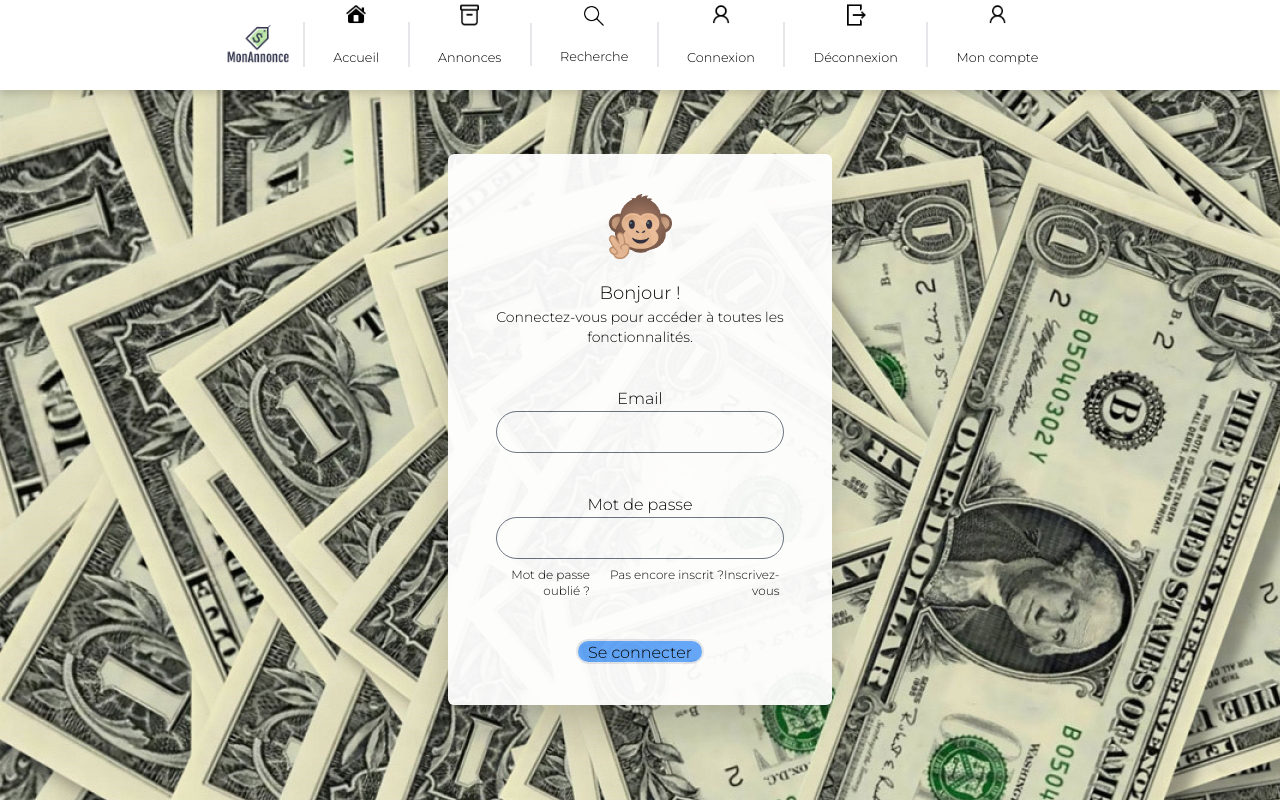
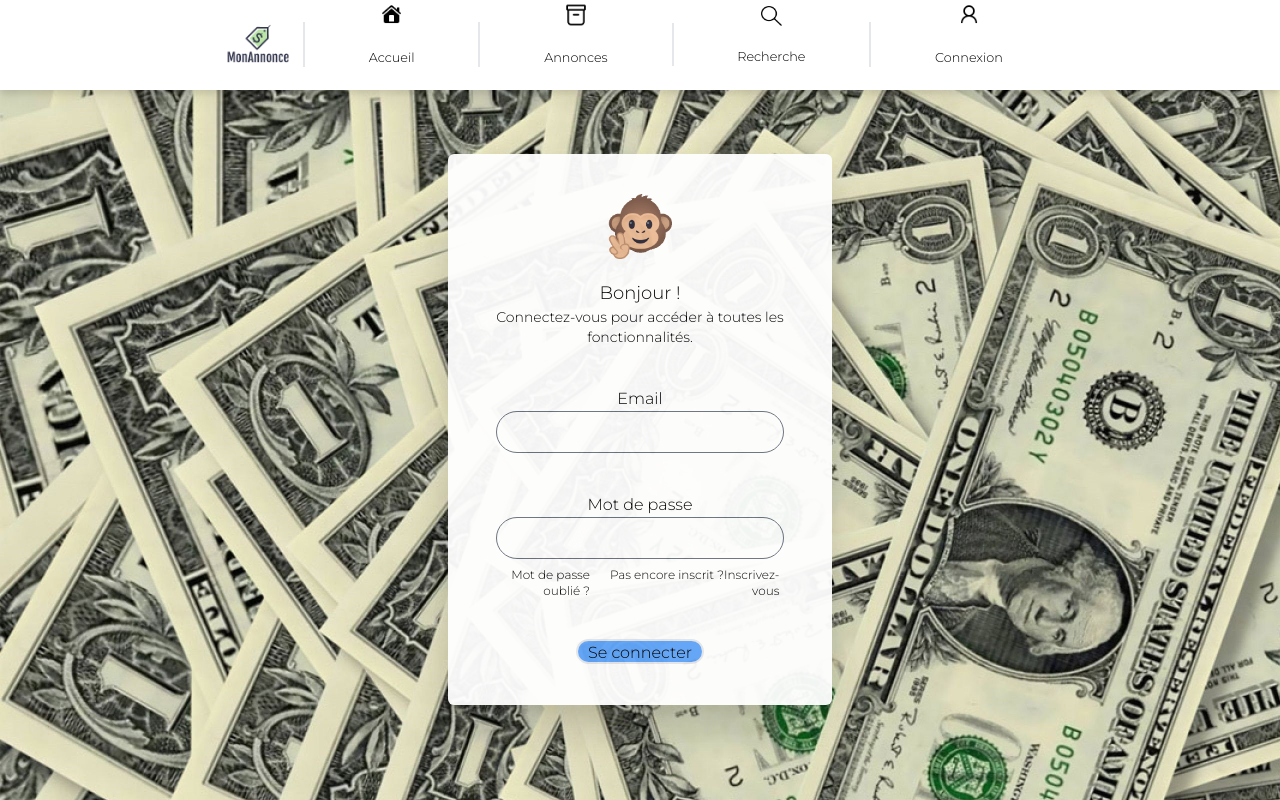
Before and after one commit to msausset/projet_fullstack_front, a React (Create React App) app: page /connexion in a window 1280 px wide. Shown: the top 800 px of the page. Built offline with nearby package versions, Linux system fonts and the light colour scheme.

Commit message:
ajout de la déconnexion et update de la navbar

```diff
--- a/src/components/Navbar/Navbar.js
+++ b/src/components/Navbar/Navbar.js
@@ -10,6 +10,8 @@ import plus from "../../images/Plus.png";
 import loupe from "../../images/loupe.png";
 
 const Navbar = () => {
+  const token = localStorage.getItem("token");
+
   return (
     // ----------------------------------------------------------------------------------------- NAVBAR
 
@@ -79,28 +81,8 @@ const Navbar = () => {
           </div>
         </Link>
 
-        {/* ---------------------------------------------------------------------------------------- ONGLET CONNEXION */}
-
-        <Link
-          to="/connexion"
-          className="grow border-solid border-l-2 hover:border-slate-400"
-        >
-          <div className="flex-wrap hover:underline hover:mt-5">
-            <div className="-mt-5">
-              <img
-                alt="connexion"
-                className="w-[2vw] h-[2vw] inline"
-                src={connexion}
-              />
-            </div>
-            <div className="mt-5">
-              <p className="text-[1vw]">Connexion</p>
-            </div>
-          </div>
-        </Link>
-
-        {/* ---------------------------------------------------------------------------------------- ONGLET DECONNEXION */}
-
+        {token ? (
+          <>
             <Link
               to="/deconnexion"
               className="grow border-solid border-l-2 hover:border-slate-400"
@@ -119,8 +101,6 @@ const Navbar = () => {
               </div>
             </Link>
 
-        {/* ---------------------------------------------------------------------------------------- ONGLET MON COMPTE */}
-
             <Link
               to="/mon-profil"
               className="grow border-solid border-l-2 hover:border-slate-400"
@@ -138,6 +118,26 @@ const Navbar = () => {
                 </div>
               </div>
             </Link>
+          </>
+        ) : (
+          <Link
+            to="/connexion"
+            className="grow border-solid border-l-2 hover:border-slate-400"
+          >
+            <div className="flex-wrap hover:underline hover:mt-5">
+              <div className="-mt-5">
+                <img
+                  alt="connexion"
+                  className="w-[2vw] h-[2vw] inline"
+                  src={connexion}
+                />
+              </div>
+              <div className="mt-5">
+                <p className="text-[1vw]">Connexion</p>
+              </div>
+            </div>
+          </Link>
+        )}
       </div>
     </nav>
   );
--- a/src/components/User/Connexion.js
+++ b/src/components/User/Connexion.js
@@ -31,7 +31,10 @@ const Connexion = () => {
         //redirect user to home page
         window.location.href = "/";
       })
-      .catch((err) => console.log(err));
+      .catch((err) => {
+        console.log(err);
+        alert("email ou mot de passe incorrect");
+      });
   };
 
   return (
--- a/src/components/User/Deconnexion.js
+++ b/src/components/User/Deconnexion.js
@@ -1,14 +1,15 @@
-import {useEffect} from "react";
+import { useEffect } from "react";
 import { useNavigate } from "react-router-dom";
 
 const Deconnexion = () => {
   const navigate = useNavigate();
 
   useEffect(() => {
-    alert('Déconnexion réussie !')
+    localStorage.removeItem("token");
+    /* alert("Déconnexion réussie !"); */
     navigate("/");
+    window.location.reload();
   }, [navigate]);
-
 };
 
 export default Deconnexion;
```
Lines whose indentation alone changed are shown as unchanged.
